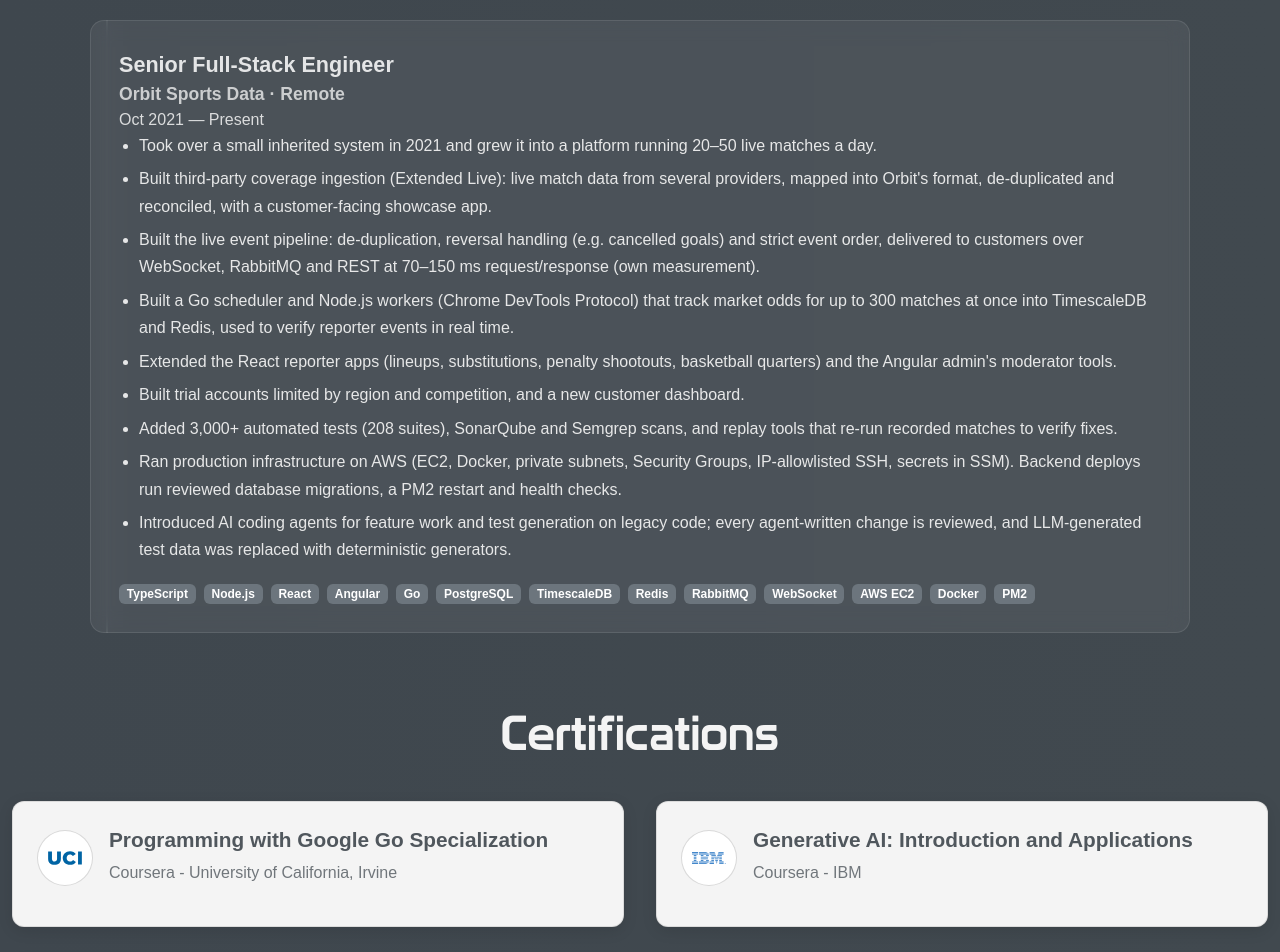
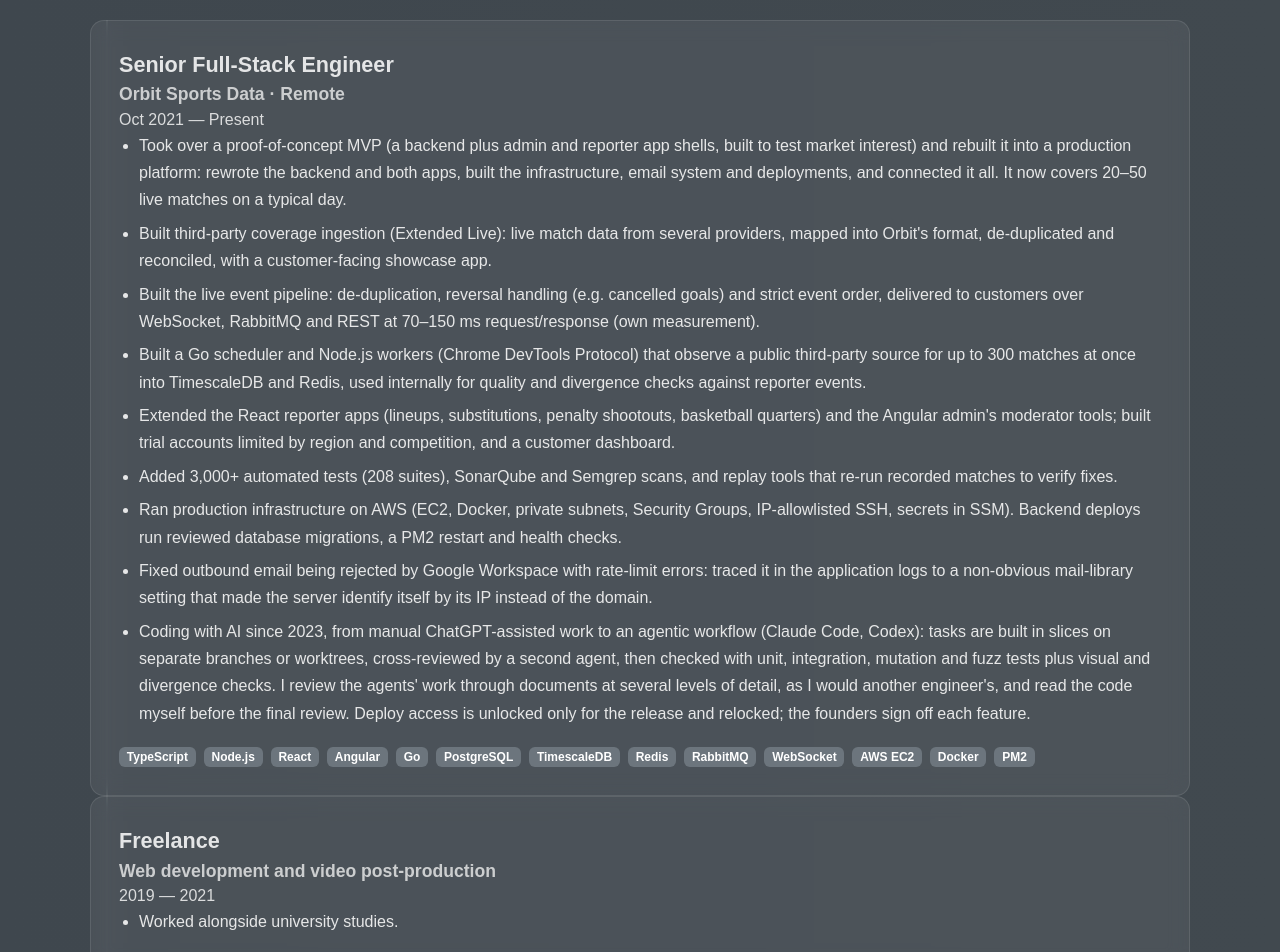
Before and after one commit to BTawaifi/btawaifi-portfolio, a React (Vite) app: page / in a window 1280 px wide. Shown: the part 3100-4052 px from the top of the page. Built offline with nearby package versions, Linux system fonts and the light colour scheme.

Commit message:
Experience matches the new CV; two CV downloads (full-stack/AI and real-time/backend)

```diff
--- a/src/components/Experience.tsx
+++ b/src/components/Experience.tsx
@@ -11,7 +11,7 @@
   tech: string[];
 };
 
-// Kept in line with the CV (Boutros_Tawaifi_Developer_Resume_2026). Only figures that are verified
+// Kept in line with the CV (Boutros_Tawaifi_Resume_2026). Only figures that are verified
 // or explicitly labelled as the author's own measurement appear here.
 const experience: ExperienceItem[] = [
   {
@@ -20,15 +20,15 @@
     period: "Oct 2021 — Present",
     location: "Remote",
     highlights: [
-      "Took over a small inherited system in 2021 and grew it into a platform running 20–50 live matches a day.",
+      "Took over a proof-of-concept MVP (a backend plus admin and reporter app shells, built to test market interest) and rebuilt it into a production platform: rewrote the backend and both apps, built the infrastructure, email system and deployments, and connected it all. It now covers 20–50 live matches on a typical day.",
       "Built third-party coverage ingestion (Extended Live): live match data from several providers, mapped into Orbit's format, de-duplicated and reconciled, with a customer-facing showcase app.",
       "Built the live event pipeline: de-duplication, reversal handling (e.g. cancelled goals) and strict event order, delivered to customers over WebSocket, RabbitMQ and REST at 70–150 ms request/response (own measurement).",
-      "Built a Go scheduler and Node.js workers (Chrome DevTools Protocol) that track market odds for up to 300 matches at once into TimescaleDB and Redis, used to verify reporter events in real time.",
-      "Extended the React reporter apps (lineups, substitutions, penalty shootouts, basketball quarters) and the Angular admin's moderator tools.",
-      "Built trial accounts limited by region and competition, and a new customer dashboard.",
+      "Built a Go scheduler and Node.js workers (Chrome DevTools Protocol) that observe a public third-party source for up to 300 matches at once into TimescaleDB and Redis, used internally for quality and divergence checks against reporter events.",
+      "Extended the React reporter apps (lineups, substitutions, penalty shootouts, basketball quarters) and the Angular admin's moderator tools; built trial accounts limited by region and competition, and a customer dashboard.",
       "Added 3,000+ automated tests (208 suites), SonarQube and Semgrep scans, and replay tools that re-run recorded matches to verify fixes.",
       "Ran production infrastructure on AWS (EC2, Docker, private subnets, Security Groups, IP-allowlisted SSH, secrets in SSM). Backend deploys run reviewed database migrations, a PM2 restart and health checks.",
-      "Introduced AI coding agents for feature work and test generation on legacy code; every agent-written change is reviewed, and LLM-generated test data was replaced with deterministic generators."
+      "Fixed outbound email being rejected by Google Workspace with rate-limit errors: traced it in the application logs to a non-obvious mail-library setting that made the server identify itself by its IP instead of the domain.",
+      "Coding with AI since 2023, from manual ChatGPT-assisted work to an agentic workflow (Claude Code, Codex): tasks are built in slices on separate branches or worktrees, cross-reviewed by a second agent, then checked with unit, integration, mutation and fuzz tests plus visual and divergence checks. I review the agents' work through documents at several levels of detail, as I would another engineer's, and read the code myself before the final review. Deploy access is unlocked only for the release and relocked; the founders sign off each feature."
     ],
     tech: [
       "TypeScript",
@@ -45,6 +45,13 @@
       "Docker",
       "PM2"
     ]
+  },
+  {
+    role: "Freelance",
+    company: "Web development and video post-production",
+    period: "2019 — 2021",
+    highlights: ["Worked alongside university studies."],
+    tech: []
   }
 ];
 
@@ -55,7 +62,7 @@
         <header className="experience-header">
           <h2 id="experience-title" className="experience-title">Experience</h2>
           <p className="experience-subtitle">
-            Sole engineer on a live sports-data platform since 2021, working directly with the founders.
+            Sole developer of a live sports-data platform since 2021, working directly with the four founders.
           </p>
         </header>
 
@@ -84,11 +91,13 @@
                 ))}
               </ul>
 
-              <div className="experience-tech">
-                {job.tech.map((t) => (
-                  <Badge key={t} bg="secondary" className="experience-badge">{t}</Badge>
-                ))}
-              </div>
+              {job.tech.length > 0 && (
+                <div className="experience-tech">
+                  {job.tech.map((t) => (
+                    <Badge key={t} bg="secondary" className="experience-badge">{t}</Badge>
+                  ))}
+                </div>
+              )}
             </motion.article>
           ))}
         </div>
--- a/src/routes/ResumeRoute.tsx
+++ b/src/routes/ResumeRoute.tsx
@@ -24,9 +24,14 @@
             Five years building and running a live, real-time sports-data platform: 50K+ matches reported across 70+ countries,
             with customer feeds over WebSocket, RabbitMQ and REST. TypeScript, Node.js, React, Angular, Go, PostgreSQL and AWS.
           </p>
-          <Button href="downloads/Boutros_Tawaifi_CV.docx" variant="primary">
-            Download CV (DOCX)
-          </Button>
+          <div className="d-flex flex-wrap" style={{ gap: 12 }}>
+            <Button href="downloads/Boutros_Tawaifi_CV.docx" variant="primary">
+              Download CV: full-stack and AI (DOCX)
+            </Button>
+            <Button href="downloads/Boutros_Tawaifi_CV_RealTime.docx" variant="outline-primary">
+              Download CV: real-time and backend (DOCX)
+            </Button>
+          </div>
           <div style={{ marginTop: 24 }}>
             <Button href="#/" variant="outline-secondary">Back to portfolio</Button>
           </div>
```
Also changed, not shown: 2 other files (tests, documents, lock files or other folders).
